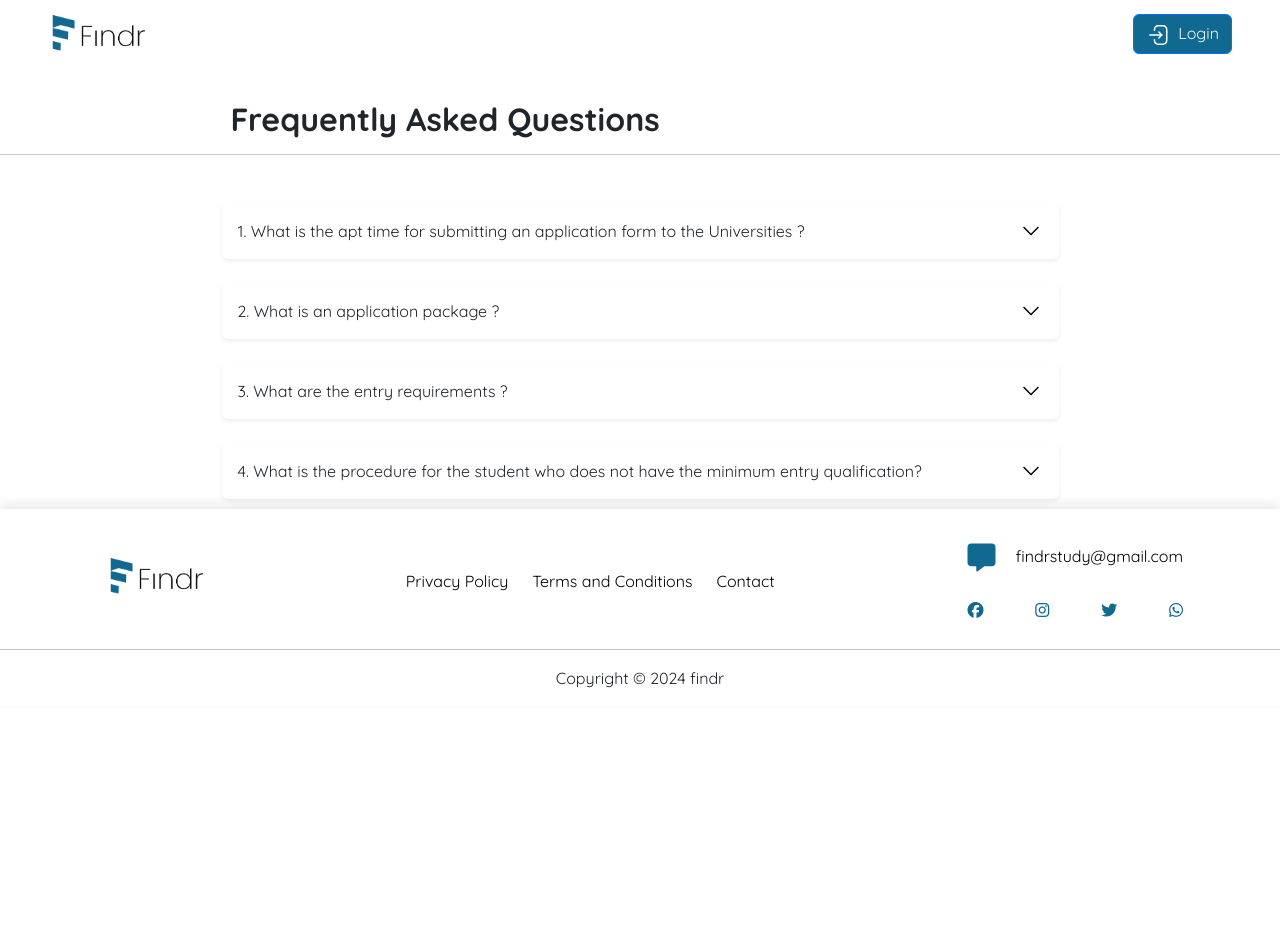
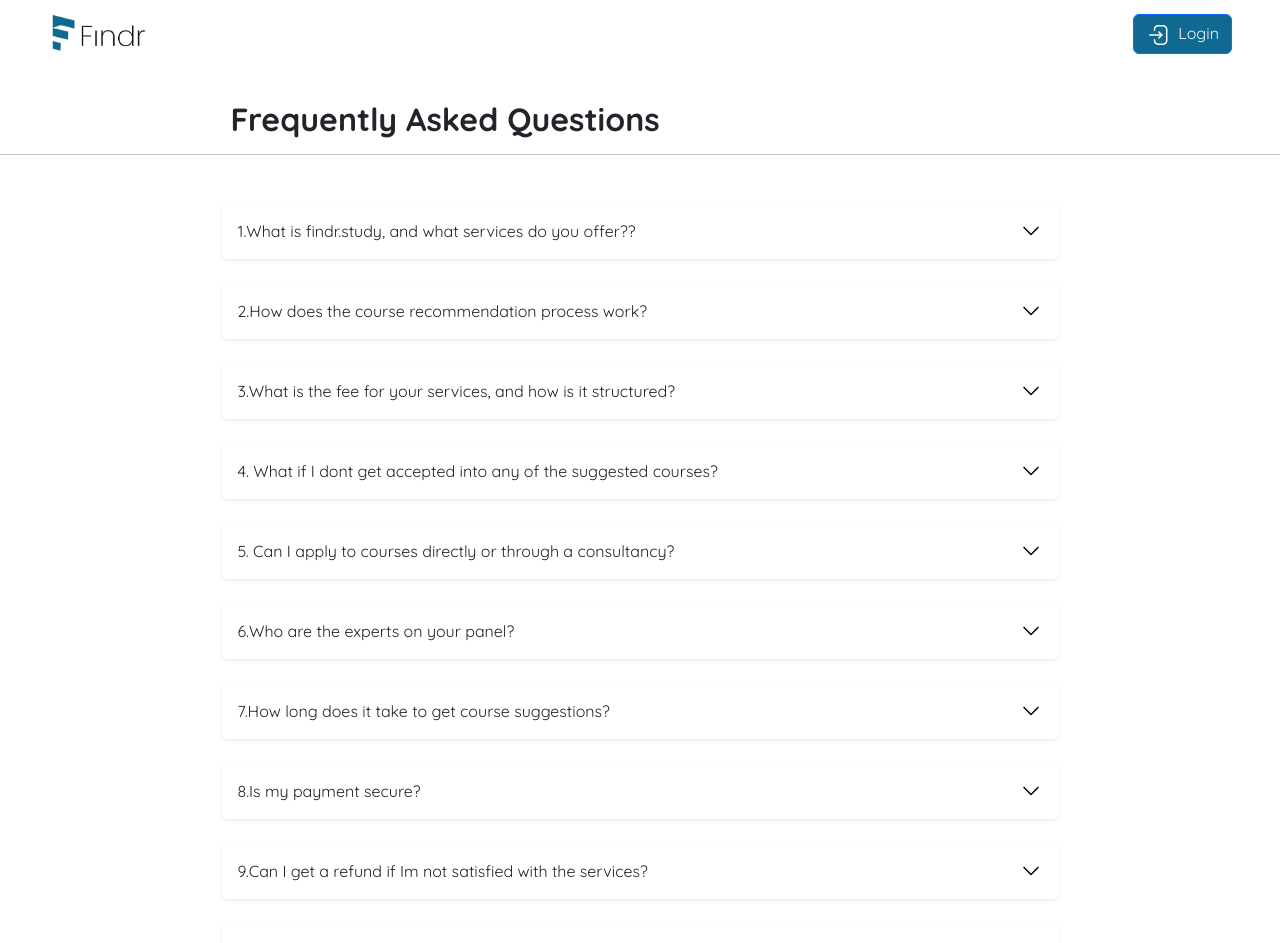
Before and after one commit to G0KS/findr_client, a React (Vite) app: page /faq in a window 1280 px wide. Shown: the top 943 px of the page. Before the commit the page ends 800 px from the top, so only its background shows below. Built offline with nearby package versions, Linux system fonts and the light colour scheme.

Commit message:
update profile changes

```diff
--- a/src/components/FooterComponent/FooterComponent.jsx
+++ b/src/components/FooterComponent/FooterComponent.jsx
@@ -44,6 +44,14 @@ function FooterComponent() {
                      style={{ textDecoration: "none", color: "black" }}
                   >
                      Contact
+                  </Link>
+               </li>
+               <li>
+                  <Link
+                     to="/faq"
+                     style={{ textDecoration: "none", color: "black" }}
+                  >
+                     Faq
                   </Link>
                </li>
             </ul>
--- a/src/pages/FAQ/Faqpage.jsx
+++ b/src/pages/FAQ/Faqpage.jsx
@@ -1,4 +1,4 @@
-import React, { useState } from 'react'
+import React, { useState } from 'react';
 import downArrow from '../../assets/down.svg';
 
 function Faqpage() {
@@ -13,36 +13,76 @@ function Faqpage() {
 
   const data = [
     {
-          title: "1. What is the apt time for submitting an application form to the Universities ?",
+      title: '1.What is findr.study, and what services do you offer??',
       answer:
-             "Major institutions in a particular country may have one, two or three intakes during an academic year. So you should take steps at least one year in advance for the respective intake.",
+        'findr.study is a platform that provides personalized course recommendations to students who wish to study abroad. Our expert panel suggests courses based on eligibility and preferences, and we also offer scholarship-backed courses.',
     },
     {
-          title: "2. What is an application package ?",
+      title: '2.How does the course recommendation process work?',
       answer:
-             "An application package include materials required by the university. It consists of application forms, application fees recommendations transcripts and mark sheets essays financial aid form.",
+        'Our expert panel reviews your eligibility and preferences and suggests courses that match your profile. The process takes about two weeks, and the suggested courses will be available in the courses tab.',
     },
     {
-          title: "3. What are the entry requirements ?",
+      title: '3.What is the fee for your services, and how is it structured?',
       answer:
-             "Lorem ipsum dolor sit amet, consectetur adipisicing elit. Officia nobis earum porro repellendus, explicabo placeat velit cumque quia magnam eos modi itaque asperiores doloribus consectetur dolorem ducimus autem quam necessitatibus.",
+        ' Our total fee is 7499, split into two payments: 2499 at registration and 5000 to unlock course suggestions.',
     },
     {
-          title: "4. What is the procedure for the student who does not have the minimum entry qualification?",
+      title:
+        '4. What if I dont get accepted into any of the suggested courses?',
       answer:
-             "Lorem ipsum dolor sit amet, consectetur adipisicing elit. Officia nobis earum porro repellendus, explicabo placeat velit cumque quia magnam eos modi itaque asperiores doloribus consectetur dolorem ducimus autem quam necessitatibus.",
+        'Lorem ipsum dolor sit amet, consectetur adipisicing elit. Officia nobis earum porro repellendus, explicabo placeat velit cumque quia magnam eos modi itaque asperiores doloribus consectetur dolorem ducimus autem quam necessitatibus.',
     },
+    {
+      title:
+        '5. Can I apply to courses directly or through a consultancy?',
+      answer:
+        'You can apply directly or through any consultancy of your choice. We will provide course application links to facilitate the process..',
+    },
+    {
+      title:
+        '6.Who are the experts on your panel?',
+      answer:
+        'Our expert panel consists of alums and even members from scholarship councils of respective countries, ensuring authoritative and reliable guidance.',
+    },
+    {
+      title:
+        '7.How long does it take to get course suggestions?',
+      answer:
+        ' It takes about two weeks for the courses to be available in the courses tab.',
+    },
+    {
+      title:
+        '8.Is my payment secure?',
+      answer:
+        ' Yes, our payment gateway is secure, and your information is protected.',
+    },
+    {
+      title:
+        '9.Can I get a refund if Im not satisfied with the services?',
+      answer:
+        ' Please refer to our refund policy for details.',
+    },
+    {
+      title:
+        '10.How do I contact findr.study if I have more questions?',
+      answer:
+        'You can reach us through our contact page or email [insert email].',
+    },
+
   ];
   return (
-
-
     <div>
-       <section id="faqSection" className=" " style={{paddingTop:"100px",paddingBottom:"10px"}}>
+      <section
+        id="faqSection"
+        className=" "
+        style={{ paddingTop: '100px', paddingBottom: '10px' }}
+      >
         <div className="faqTitle mb-5">
-          <h2 className="fw-bold" style={{ marginInline: "18%" }}>
+          <h2 className="fw-bold" style={{ marginInline: '18%' }}>
             Frequently Asked Questions
           </h2>
-          <hr style={{ border: "1px solid light-gray" }} />
+          <hr style={{ border: '1px solid light-gray' }} />
         </div>
         <div className="container d-flex flex-column align-items-center gap-4">
           {data.map((item, i) => (
@@ -57,13 +97,7 @@ function Faqpage() {
                   <img src={downArrow} alt="down arrow" />
                 </p>
               </div>
-                <div
-                   className={
-                      selected === i
-                         ? "answer show"
-                         : "answer"
-                   }
-                >
+              <div className={selected === i ? 'answer show' : 'answer'}>
                 <hr className="answerLine" />
                 <p className="px-3 text-secondary">{item.answer}</p>
               </div>
@@ -72,7 +106,7 @@ function Faqpage() {
         </div>
       </section>
     </div>
-  )
+  );
 }
 
-export default Faqpage
+export default Faqpage;
--- a/src/pages/Home/Home.jsx
+++ b/src/pages/Home/Home.jsx
@@ -1,10 +1,11 @@
 import Row from 'react-bootstrap/row';
 import Col from 'react-bootstrap/Col';
-  import hero from '../../assets/hero.svg';
+import hero from '../../assets/hero.svg';
+import { Button } from 'react-bootstrap';
 
-function Home({ setShow,setSliderShow }) {
-  setShow(true)
-  setSliderShow(false)
+function Home({ setShow, setSliderShow }) {
+  setShow(true);
+  setSliderShow(false);
   return (
     <>
       {/* hero section */}
@@ -19,6 +20,15 @@ function Home({ setShow,setSliderShow }) {
                 Your Gateway to <br /> Global{' '}
                 <span style={{ color: '#0f6990' }}>Education</span>
               </h1>
+
+              <div className='' >
+                <Button
+                  className="btn text-light"
+                  style={{ backgroundColor: '#0F6990' }}
+                >
+                  Register
+                </Button>
+              </div>
             </Col>
           </Row>
         </div>
```
Lines whose indentation alone changed are shown as unchanged.
